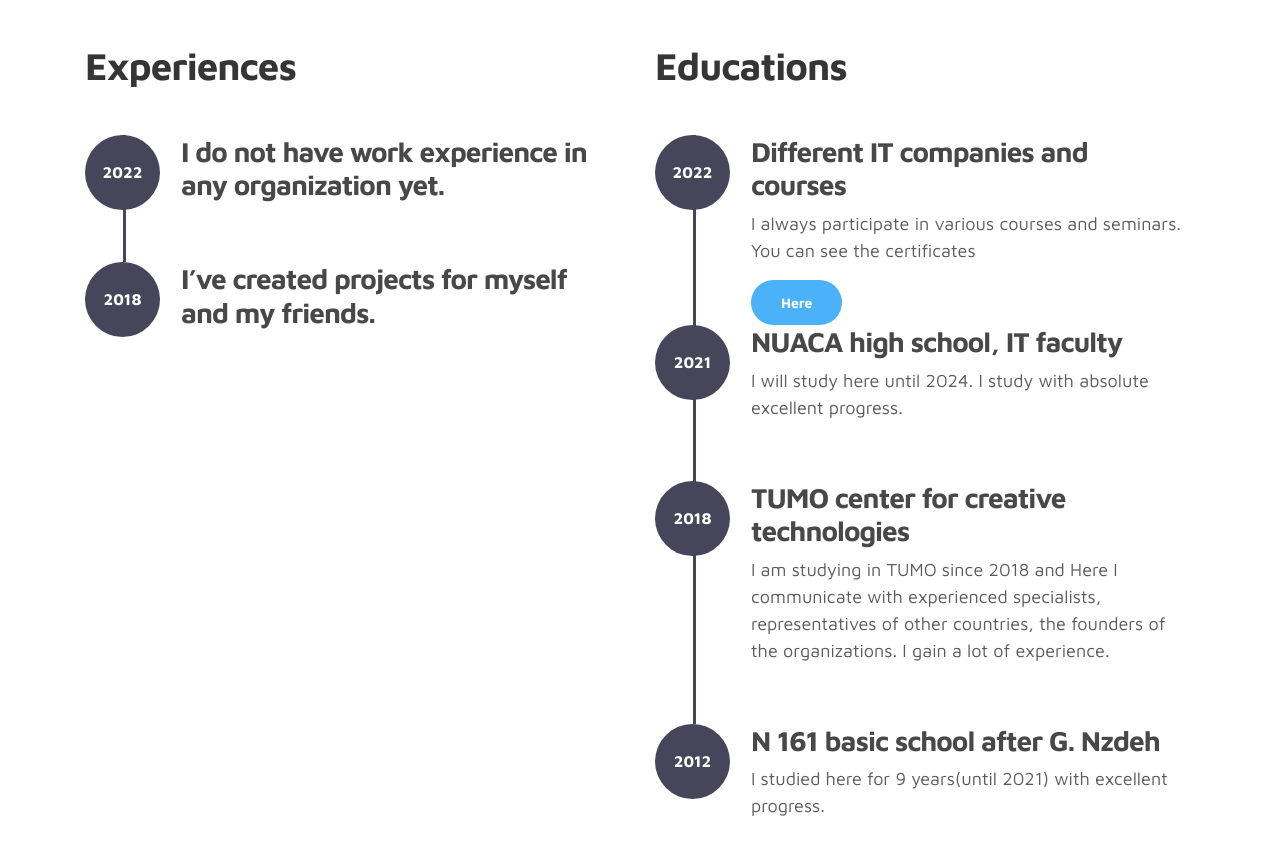
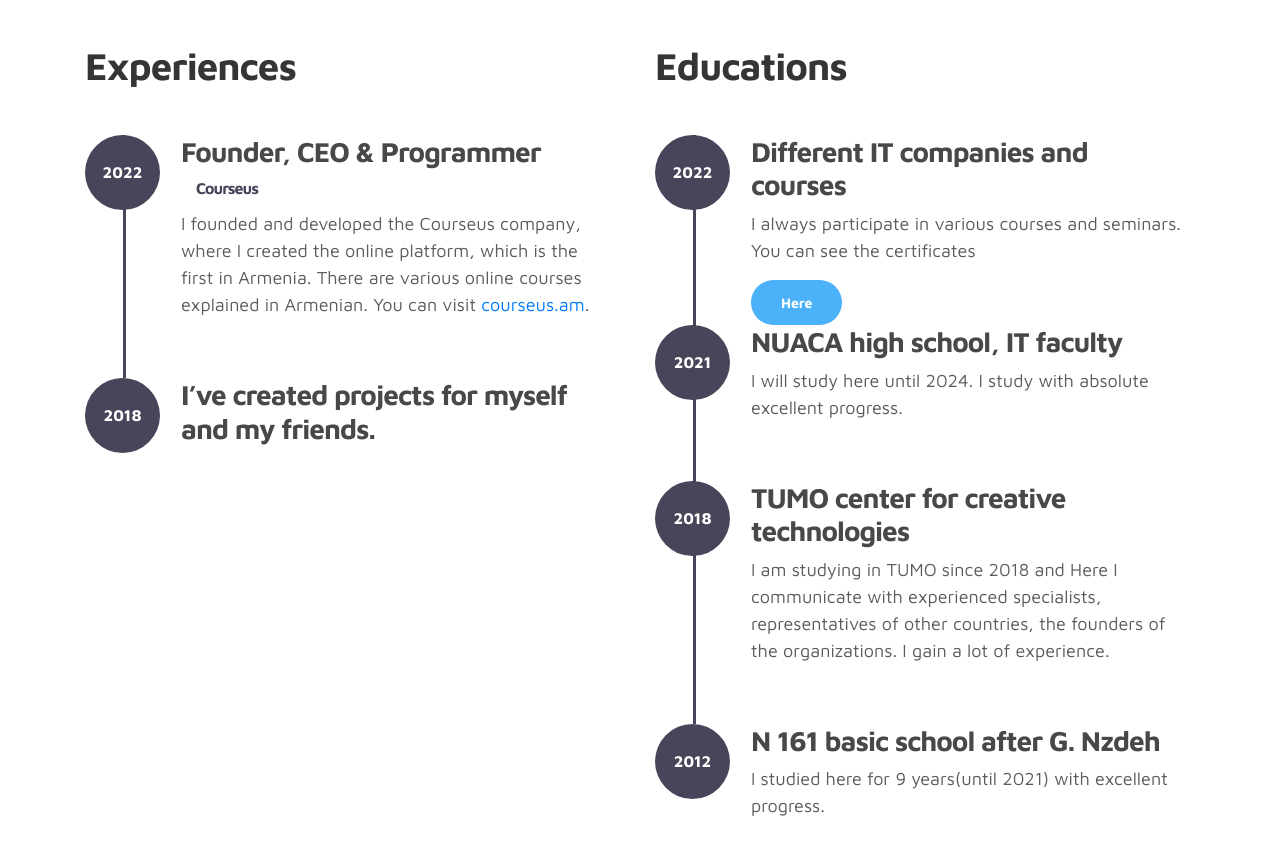
Before and after one commit to armen-meliksetyan/armen-meliksetyan.github.io, a plain HTML site: page index.html in a window 1280 px wide. Shown: the part 1620-2480 px from the top of the page. Drawn offline with Linux system fonts and the light colour scheme.

Commit message:
Add files via upload

```diff
--- a/index.html
+++ b/index.html
@@ -23,7 +23,7 @@
     <!-- MENU -->
     <nav class="navbar navbar-expand-sm navbar-light">
         <div class="container">
-            <a class="navbar-brand" href="index.html"><i class='uil uil-user'></i> Armen</a>
+            <a class="navbar-brand" href="index.html"><i class='uil uil-user'></i>Armen</a>
 
             <button class="navbar-toggler" type="button" data-toggle="collapse" data-target="#navbarNav" aria-controls="navbarNav" aria-expanded="false"
                 aria-label="Toggle navigation">
@@ -157,8 +157,8 @@
                                   <span>2022</span>
                              </div>
                              <div class="timeline-info">
-                                  <h3><span>I do not have work experience in any organization yet.</span><small> </small></h3>
-                                  <p> </p>
+                                  <h3><span>Founder, CEO & Programmer</span><small>Courseus</small></h3>
+                                  <p>I founded and developed the Courseus company, where I created the online platform, which is the first in Armenia.  There are various online courses explained in Armenian. You can visit <a href="https://courseus.am">courseus.am</a>.</p>
                              </div>
                         </div>
 
```
